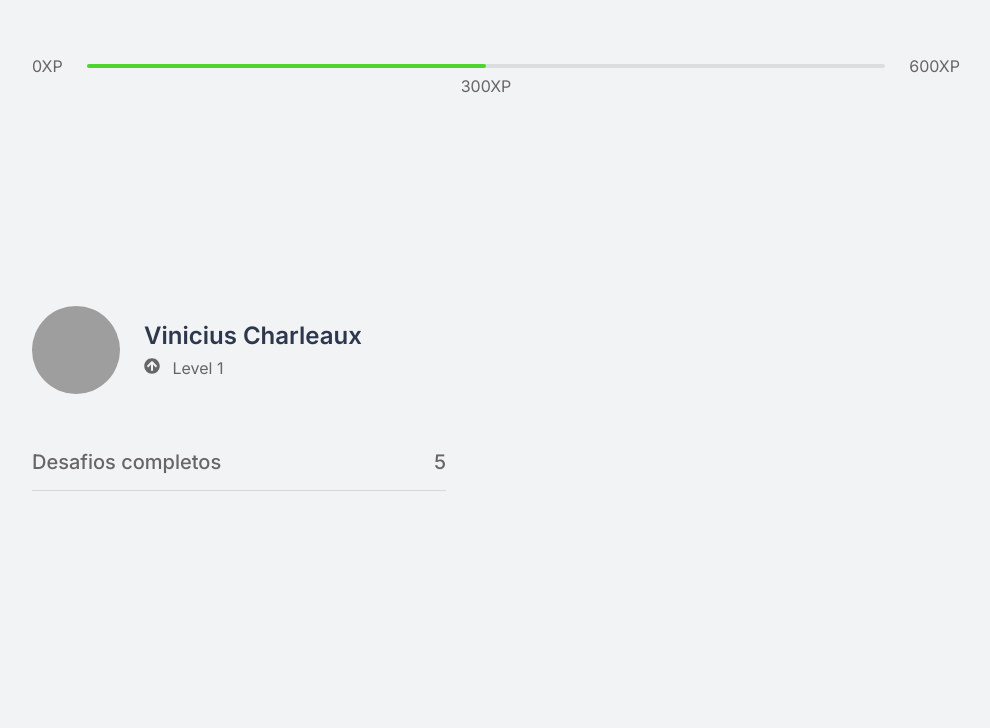
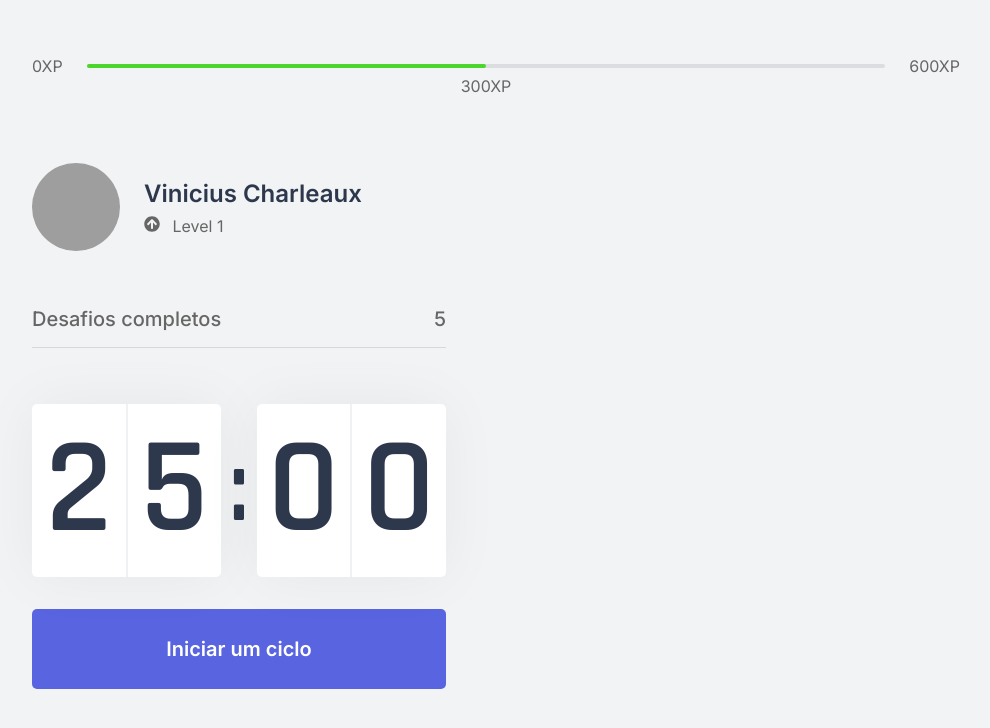
Before and after one commit to ViniciusCharleaux/react-nlw4, a Next.js app in the folder moveit-next/: page / in a window 1280 px wide. Shown: the top 728 px of the page, without its empty margins (144-1134 px from the left). Built offline with nearby package versions, Linux system fonts and the light colour scheme; grey boxes are pictures that could not be loaded.

Commit message:
Componente e estililos do Countdown

```diff
--- /dev/null
+++ b/moveit-next/src/components/Countdown.tsx
@@ -0,0 +1,50 @@
+import { useState, useEffect } from 'react';
+import styles from '../styles/components/Countdown.module.css'
+
+export function Countdown(){
+    const [time, setTime] = useState(25 * 60);
+    const [active, setActive] = useState(false);
+
+    const min = Math.floor(time / 60);
+    const sec = time%60;
+
+    const [minuteLeft, minuteRight] = String(min).padStart(2, '0').split('');
+    const [secondLeft, secondRight] = String(sec).padStart(2, '0').split('');
+
+    function startCountdown(){
+        setActive(true);
+    }
+
+    useEffect(() =>{
+        if (active && time > 0){
+            setTimeout(() => {
+                setTime(time - 1);
+            }, 1000)
+        }
+    }, [active, time])
+
+    return (
+        <div>
+            <div className={styles.countdownContainer}>
+                <div>
+                    <span>{minuteLeft}</span>
+                    <span>{minuteRight}</span>
+                </div>
+                <span>:</span>
+                <div>
+                    <span>{secondLeft}</span>
+                    <span>{secondRight}</span>
+                </div>
+            </div>
+
+            <button
+                type="button"
+                className={styles.countdownButton}
+                onClick={startCountdown}
+            >
+                Iniciar um ciclo
+            </button>
+        </div>
+    );
+
+}
--- a/moveit-next/src/pages/_document.tsx
+++ b/moveit-next/src/pages/_document.tsx
@@ -5,6 +5,7 @@ export default class MyDocument extends Document {
         return (
             <Html>
                 <Head>
+
                     <link rel="preconnect" href="https://fonts.gstatic.com" />
                     <link href="https://fonts.googleapis.com/css2?family=Inter:wght@400;500;600&family=Rajdhani:wght@600&display=swap" rel="stylesheet" />
 
--- a/moveit-next/src/pages/index.tsx
+++ b/moveit-next/src/pages/index.tsx
@@ -1,18 +1,24 @@
 import { CompletedeChallenges } from "../components/CompletedChallenges";
+import { Countdown } from "../components/Countdown";
 import { ExperienceBar } from "../components/ExperienceBar";
 import { Profile } from "../components/Profile";
+import Head from 'next/head';
 
 import styles from "../styles/pages/Home.module.css";
 
 export default function Home() {
   return (
     <div className={styles.container}>
+      <Head>
+        <title>Início | move.it</title>
+      </Head>
+
       <ExperienceBar/>
-
       <section>
         <div>
           <Profile />
           <CompletedeChallenges />
+          <Countdown />
         </div>
 
         <div>
--- /dev/null
+++ b/moveit-next/src/styles/components/Countdown.module.css
@@ -0,0 +1,66 @@
+.countdownContainer{
+    display: flex;
+    align-items: center;
+    font-family: Rajdhani;
+    font-weight: 600;
+    color: var(--title);
+}
+
+.countdownContainer > div{
+    flex: 1;
+
+    display: flex;
+    align-items:center;
+    justify-content: space-evenly;
+
+    background: var(--white);
+    box-shadow: 0 0 60px rgba(0, 0, 0, 0.05);
+    border-radius: 5px;
+    font-size: 8.5rem;
+    text-align: center;
+}
+
+.countdownContainer > div span{
+    flex: 1;
+}
+
+.countdownContainer > div span:first-child{
+    border-right: 1px solid #f0f1f3;
+}
+
+.countdownContainer > div span:last-child{
+    border-left: 1px solid #f0f1f3;
+}
+
+
+.countdownContainer > span{
+    font-size: 6.25rem;
+    margin: 0 0.5rem;
+}
+
+.countdownButton{
+    width: 100%;
+    height: 5rem;
+
+    margin-top: 2rem;
+
+    display: flex;
+    align-items: center;
+    justify-content: center;
+
+    border: 0;
+    border-radius: 5px;
+
+    background: var(--blue);
+    color: var(--white);
+
+    font-size: 1.25rem;
+    font-weight: 600;
+
+    transition: background-color 0.2s;
+
+}
+
+.countdownButton:hover{
+    background: var(--blue-dark);
+}
```
